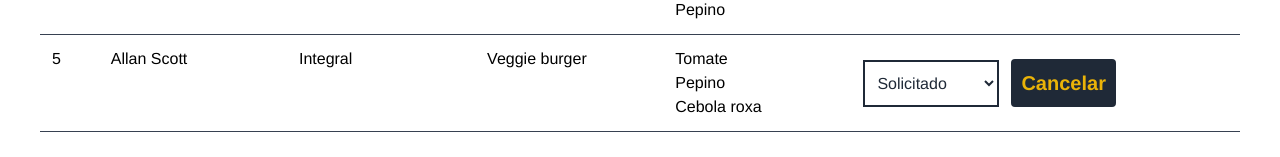
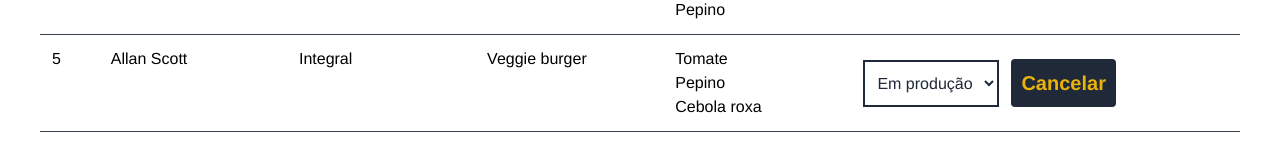
Before and after one commit to Kauacnok/make-your-burger, a Vue app in the folder web/: page /orders in a window 1280 px wide. Shown: the part 398-555 px from the top of the page. Built offline with nearby package versions, Linux system fonts and the light colour scheme; data requests are answered from the project's data file.

Commit message:
updating order status in database

```diff
--- a/web/db/db.json
+++ b/web/db/db.json
@@ -112,7 +112,7 @@
         "Pepino",
         "Cebola roxa"
       ],
-      "status": "Solicitado",
+      "status": "Em produção",
       "id": 5
     }
   ]
--- a/web/src/components/Dashboard.vue
+++ b/web/src/components/Dashboard.vue
@@ -24,7 +24,7 @@
 					</ul>
 				</div>
 				<div class="flex justify-center items-center">
-					<select name="status" class="bg-transparent border-[2px] border-gray-800 text-gray-800 py-3 p-2 mr-3">
+					<select name="status" class="bg-transparent border-[2px] border-gray-800 text-gray-800 py-3 p-2 mr-3" @change="updateStatusBurger($event, burger.id)">
 						<option value="">Selecione</option>
 						<option v-for="s in status" :key="s.id" :value="s.type" :selected="burger.status == s.type">{{ s.type }}</option>
 					</select>
@@ -76,6 +76,19 @@
 				const res = await req.json()
 
 				this.getOrders()
+			},
+			async updateStatusBurger(event, id) {
+				const option = event.target.value
+
+				const dataJson = JSON.stringify({ status: option })
+
+				const req = await fetch(`http://localhost:3000/burgers/${id}`, {
+					method: "PATCH",
+					headers: {"Content-Type": "application/json"},
+					body: dataJson
+				})
+
+				const res = await req.json()
 			}
 		},
 		mounted() {
```
